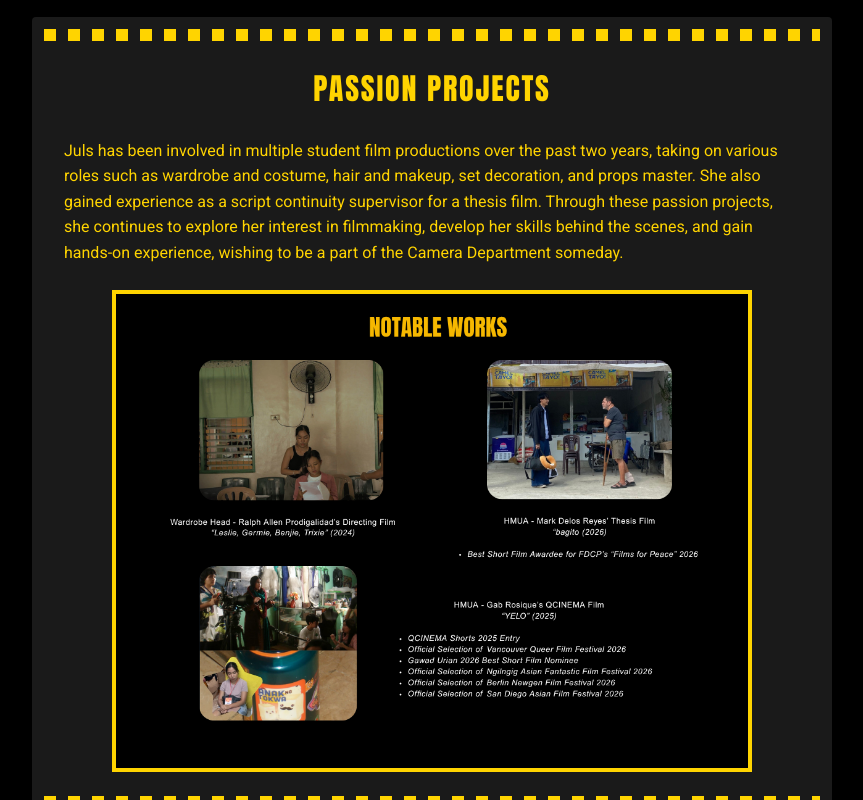
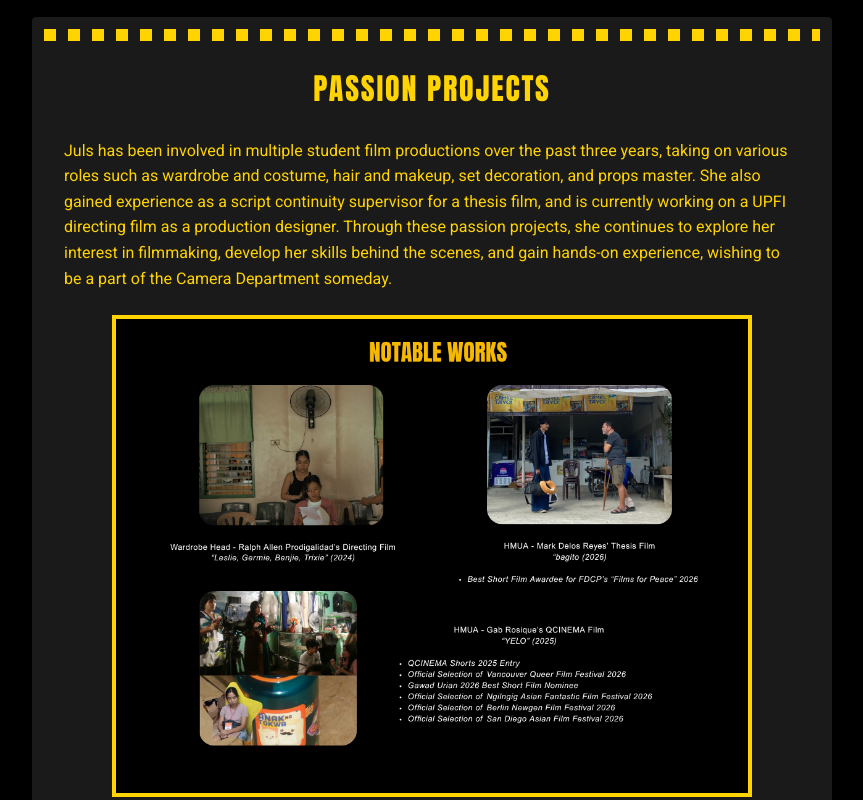
Before and after one commit to jmdelleopac-creator/MMS-171_About_Me_Delleopac-Juliane, a plain HTML site: page index.html in a window 1280 px wide. Shown: the part 1440-2240 px from the top of the page, without its empty margins (208-1071 px from the left). Drawn offline with Linux system fonts and the light colour scheme.

Commit message:
Update index.html

```diff
--- a/index.html
+++ b/index.html
@@ -52,7 +52,7 @@
 
     <section id="passion-projects">
       <h2>Passion Projects</h2>
-      <p>Juls has been involved in multiple student film productions over the past two years, taking on various roles such as wardrobe and costume, hair and makeup, set decoration, and props master. She also gained experience as a script continuity supervisor for a thesis film. Through these passion projects, she continues to explore her interest in filmmaking, develop her skills behind the scenes, and gain hands-on experience, wishing to be a part of the Camera Department someday.</p>
+      <p>Juls has been involved in multiple student film productions over the past three years, taking on various roles such as wardrobe and costume, hair and makeup, set decoration, and props master. She also gained experience as a script continuity supervisor for a thesis film, and is currently working on a UPFI directing film as a production designer. Through these passion projects, she continues to explore her interest in filmmaking, develop her skills behind the scenes, and gain hands-on experience, wishing to be a part of the Camera Department someday.</p>
       <img class="works" src="img1.png" alt="Notable Works">
     </section>
 
```
